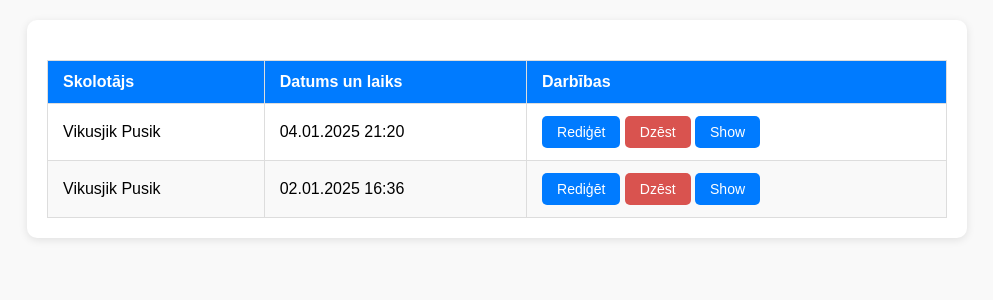
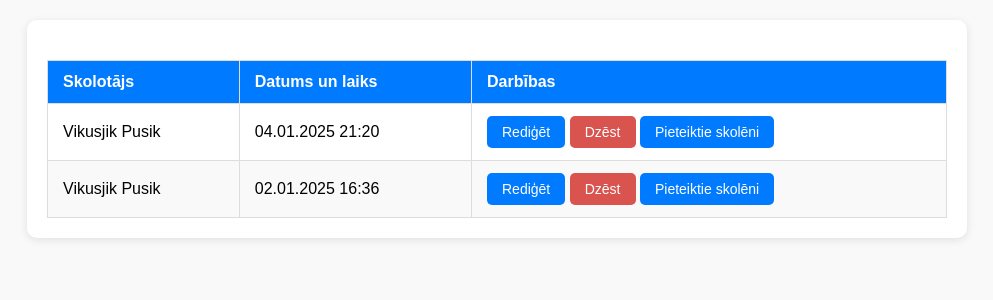
Before and after one commit to Vikusjik/kvalifikacijasDarbs, a Laravel app: page /consultations in a window 1280 px wide. Shown: the part 110-410 px from the top of the page, without its empty margins (143-1136 px from the left). Run offline with Laravel 12, Linux system fonts and the light colour scheme; a user stored in the database is signed in; data comes from the database, SQL or seed files in the repository; both versions use the stored data as it was after the commit; some libraries are stand-ins or nearby versions.

Commit message:
Index blade show saminits uz pieteiktie skoleni

```diff
--- a/resources/views/consultations/index.blade.php
+++ b/resources/views/consultations/index.blade.php
@@ -198,7 +198,7 @@
                                     <button type="submit" class="btn btn-danger" onclick="return confirm('Vai tiešām vēlaties dzēst šo konsultāciju?')">Dzēst</button>
                                 </form>
 
-                                <a href="{{ route('consultations.show', $consultation->id) }}">Show</a>
+                                <a href="{{ route('consultations.show', $consultation->id) }}">Pieteiktie skolēni</a>
                             @else
                                 @if(!$consultation->users->contains('id', auth()->id()))
                                     <!-- Button to show form -->
```
Also changed, not shown: database/database.sqlite.
